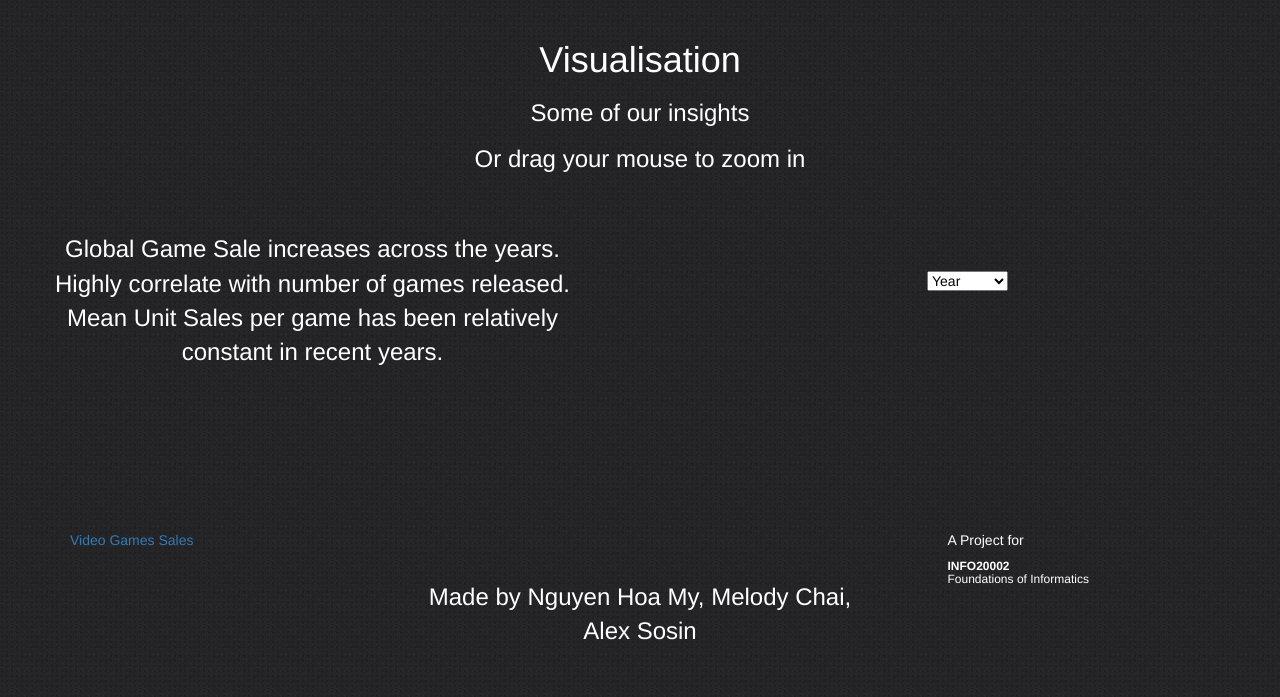
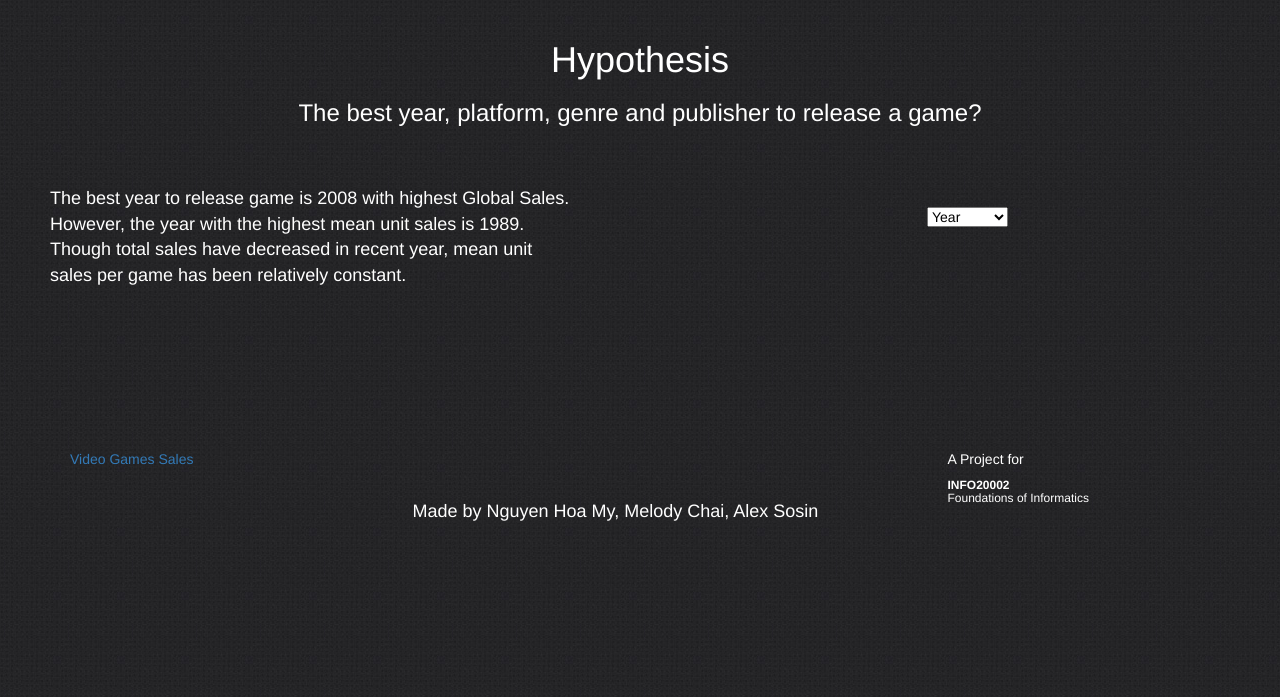
Before and after one commit to nguyenhoamy1602/video_games, a Flask app: template video_games/templates/visualisation.html in a window 1280 px wide. Shown: the part 52-749 px from the top of the page. Run offline with Flask 2, Linux system fonts and the light colour scheme; the template is opened without the code that fills it, so the values that code supplies are empty; some libraries are stand-ins or nearby versions.

Commit message:
First charts insights

```diff
--- a/video_games/static/home.css
+++ b/video_games/static/home.css
@@ -32,8 +32,7 @@ input {
 }
 
 p {
-	text-align: center;
 	font-weight: 500;
-	font-size: x-large;
+	font-size: large;
 	padding: 50px;
 }
--- a/video_games/static/js/line.js
+++ b/video_games/static/js/line.js
@@ -1,3 +1,5 @@
+var text = "text";
+
 $(document).ready(function() {
     $(chart_1).highcharts({
         chart: {
@@ -95,10 +97,12 @@ $(document).ready(function() {
         }
     }]
 });
-    var data_option = $('#travel-select').val();
+});
+var data_option = $('#travel-select').val();
     $("#travel-select").change(function () {
         var data_option = $(this).val();
         var chart = $(chart_1).highcharts();
+        var str = "";
         var i;
         //change chart data
         chart.xAxis[0].setCategories(series1[data_option][0]);
@@ -111,5 +115,22 @@ $(document).ready(function() {
             chart.setTitle({text:"Top Performing " + data_option});
         }
         $(chart_1).highcharts().redraw();
+        $( "select option:selected" ).each(function() {
+        str += text[data_option] + " ";
     });
-});
+    $( "#analysis" ).text( str );
+    });
+
+var text= {
+    "Year": "The best year to release game is 2008 with highest Global Sales. " +
+            "However, the year with the highest mean unit sales is 1989. " +
+            "Though total sales have decreased in recent year, " +
+            "mean unit sales per game has been relatively constant."
+    , "Genre": "The most prolific genre is Action. " +
+            "However, the genre with highest average sales is Platform."
+    , "Publisher": "While Electronic Arts make the most game, " +
+                "Nintendo earns the most from the game market, " +
+                "but Palcom has the highest average sales."
+    , "Platform": "PS2 has the most games released and highest global sales. " +
+                "GB has the highest average sales"
+}
--- a/video_games/templates/visualisation.html
+++ b/video_games/templates/visualisation.html
@@ -1,5 +1,5 @@
 {% extends "layout.html" %}
-{% block title %} Visualisation {% endblock %}
+{% block title %} Hypothesis {% endblock %}
 {% block head %}
 <!-- Add these JavaScript inclusions for highcharts -->
 {% include "partials/highcharts.html" %}
@@ -9,16 +9,15 @@
 {% include "partials/nav.html" %}
 <div class="row">
     <div class="col-md-12" style="text-align: center">
-        <h1>Visualisation</h1>
-        <h3>Some of our insights</h3>
-        <h3>Or drag your mouse to zoom in</h3>
+        <h1>Hypothesis</h1>
+        <h3>The best year, platform, genre and publisher to release a game?</h3>
     </div>
 </div>
 <div class="row">
 <div class = "col-md-6 vcenter">
-<p> Global Game Sale increases across the years. <br>
-Highly correlate with number of games released. <br>
-Mean Unit Sales per game has been relatively constant in recent years.
+<p id = "analysis"> The best year to release game is 2008 with highest Global Sales. <br>
+However, the year with the highest mean unit sales is 1989. <br>
+Though total sales have decreased in recent year, mean unit sales per game has been relatively constant.
 </p>
 </div><!--
     --><div class="col-md-6 col-xs-12 vcenter">
@@ -66,6 +65,7 @@ Mean Unit Sales per game has been relatively constant in recent years.
     var category = "{{cat|safe}}"
     var x3 = {{x3|safe}}
     var series3 = {{ series3|safe }}
+
 </script>
 <script src="../static/js/scatter.js"></script>
 <script src="../static/js/line.js"></script>
```
Also changed, not shown: video_games/chart.py (+18 -11 lines), 1 other file.
